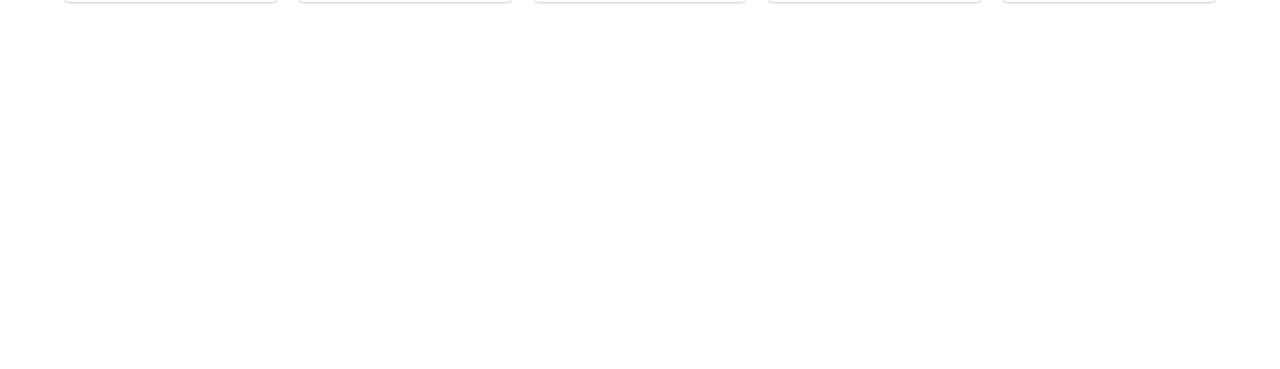
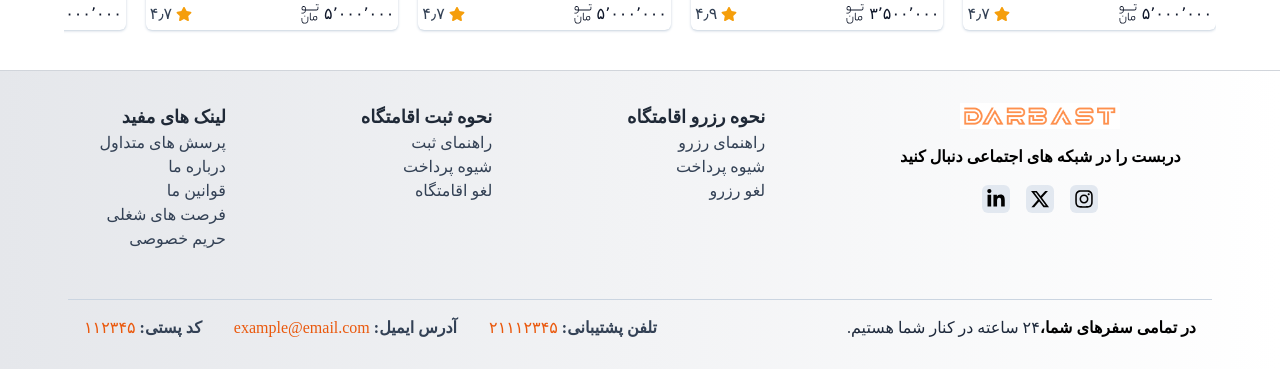
Before and after one commit to Mehran-soufi/darbast, a Next.js app: page / in a window 1280 px wide. Shown: the part 1249-1618 px from the top of the page. Before the commit the page ends 1291 px from the top, so only its background shows below. Built offline with nearby package versions, Linux system fonts and the light colour scheme; data requests are answered from the project's data file; what moment-jalaali would draw is missing.

Commit message:
create base level footer

```diff
--- a/package.json
+++ b/package.json
@@ -15,6 +15,7 @@
     "@mui/styled-engine-sc": "^6.4.3",
     "moment-jalaali": "^0.10.4",
     "next": "15.1.7",
+    "persianjs": "^0.4.0",
     "react": "^19.0.0",
     "react-datepicker2": "^3.3.13",
     "react-dom": "^19.0.0",
--- a/src/app/layout.tsx
+++ b/src/app/layout.tsx
@@ -1,6 +1,6 @@
 import type { Metadata } from "next";
 import "./globals.css";
-import Header from "@/components/header/Header";
+import Layout from "@/components/Layout";
 
 export const metadata: Metadata = {
   title: "دربست | اجاره کوتاه مدت",
@@ -14,10 +14,9 @@ export default function RootLayout({
 }>) {
   return (
     <html lang="fa">
-          <body>
-            <Header/>
-            {children}
-            </body>
+      <body>
+        <Layout>{children}</Layout>
+      </body>
     </html>
   );
 }
--- a/src/app/not-found.tsx
+++ b/src/app/not-found.tsx
@@ -1,11 +1,9 @@
-// app/404.tsx (or appropriate server-side file)
-
 export const metadata = {
   title: "دربست | 404",
   description: "صفحه پیدا نشد",
 };
 
-import Custom404 from "@/components/notFound/custom404"; // Import the client component
+import Custom404 from "@/components/notFound/custom404";
 
 export default function NotFoundPage() {
   return <Custom404 />;
--- /dev/null
+++ b/src/components/Layout.tsx
@@ -0,0 +1,19 @@
+import React from "react";
+import Header from "./header/Header";
+import Footer from "./footer/Footer";
+
+interface Ilayout {
+  children: React.ReactNode;
+}
+
+function Layout({ children }: Ilayout) {
+  return (
+    <>
+      <Header />
+      {children}
+      <Footer />
+    </>
+  );
+}
+
+export default Layout;
--- /dev/null
+++ b/src/components/footer/Footer.tsx
@@ -0,0 +1,134 @@
+import Link from "next/link";
+import React from "react";
+import logo from "../../assets/logo/logo.png";
+import { FaInstagram, FaLinkedinIn } from "react-icons/fa";
+import { FaXTwitter } from "react-icons/fa6";
+import FooterCall from "./FooterCall";
+
+const reservation = [
+  {
+    name: "راهنمای رزرو",
+  },
+  {
+    name: "شیوه پرداخت",
+  },
+  {
+    name: "لغو رزرو",
+  },
+];
+const registration = [
+  {
+    name: "راهنمای ثبت",
+  },
+  {
+    name: "شیوه پرداخت",
+  },
+  {
+    name: "لغو اقامتگاه",
+  },
+];
+const links = [
+  {
+    name: "پرسش های متداول",
+  },
+  {
+    name: "درباره ما",
+  },
+  {
+    name: "قوانین ما",
+  },
+  {
+    name: "فرصت های شغلی",
+  },
+  {
+    name: "حریم خصوصی",
+  },
+];
+const social = [
+  {
+    name: "Instagram",
+    icon: <FaInstagram />,
+  },
+  {
+    name: "X twitter",
+    icon: <FaXTwitter />,
+  },
+  {
+    name: "linkedin",
+    icon: <FaLinkedinIn />,
+  },
+];
+
+function Footer() {
+  return (
+    <footer className="w-full border-t bg-gradient-to-r from-gray-200 to-white border-gray-300">
+      <div className="w-full flex justify-around items-start p-8">
+        <div className="flex flex-col items-center">
+          <Link href="/">
+            <img
+              src={logo.src}
+              alt="darbast logo"
+              className="lg:w-40 sm:w-32 w-24"
+            />
+          </Link>
+          <p className="font-bold my-4">
+            دربست را در شبکه های اجتماعی دنبال کنید
+          </p>
+          <div className="flex justify-center items-center gap-4">
+            {social.map((item, index) => (
+              <p
+                title={item.name}
+                key={index}
+                className="text-xl cursor-pointer bg-slate-200 rounded-md p-1"
+              >
+                {item.icon}
+              </p>
+            ))}
+          </div>
+        </div>
+        <div className="flex flex-col items-start">
+          <h2 className="text-lg font-bold text-gray-800 gap-4">
+            نحوه رزرو اقامتگاه
+          </h2>
+          {reservation.map((item, index) => (
+            <p
+              key={index}
+              className="text-slate-700 transition duration-300 ease-linear hover:text-slate-800 cursor-pointer"
+            >
+              {item.name}
+            </p>
+          ))}
+        </div>
+        <div className="flex flex-col items-start">
+          <h2 className="text-lg font-bold text-gray-800 gap-4">
+            نحوه ثبت اقامتگاه
+          </h2>
+          {registration.map((item, index) => (
+            <p
+              key={index}
+              className="text-slate-700 transition duration-300 ease-linear hover:text-slate-800 cursor-pointer"
+            >
+              {item.name}
+            </p>
+          ))}
+        </div>
+        <div className="flex flex-col items-start">
+          <h2 className="text-lg font-bold text-gray-800 gap-4">
+            لینک های مفید
+          </h2>
+          {links.map((item, index) => (
+            <p
+              key={index}
+              className="text-slate-700 transition duration-300 ease-linear hover:text-slate-800 cursor-pointer"
+            >
+              {item.name}
+            </p>
+          ))}
+        </div>
+      </div>
+      <FooterCall/>
+    </footer>
+  );
+}
+
+export default Footer;
--- /dev/null
+++ b/src/components/footer/FooterCall.tsx
@@ -0,0 +1,41 @@
+"use client"
+import React from 'react'
+import { FormattedNumber, IntlProvider } from "react-intl";
+
+
+function FooterCall() {
+  return (
+    <div className="w-full p-4">
+        <div className="w-11/12 mx-auto border-t border-slate-300 flex justify-between items-center p-4">
+          <div className="flex items-center justify-start">
+            <p className="font-bold">در تمامی سفر‌های شما،</p>
+            <p className="text-slate-800"> ۲۴ ساعته در کنار شما هستیم.</p>
+          </div>
+          <div className="flex items-center justify-end gap-8">
+            <IntlProvider locale="fa" messages={{}}>
+              <div className="flex items-center gap-1">
+                <p className="font-bold text-slate-700">تلفن پشتیبانی:</p>
+                <span className="text-orange-600 cursor-pointer">
+                <FormattedNumber value={21112345} useGrouping={false} />
+                </span>
+              </div>
+              <div className="flex items-center gap-1">
+                <p className="font-bold text-slate-700">آدرس ایمیل:</p>
+                <span className="text-orange-600 cursor-pointer">
+                  example@email.com
+                </span>
+              </div>
+              <div className="flex items-center gap-1">
+                <p className="font-bold text-slate-700">کد پستی:</p>
+                <span className="text-orange-600 cursor-pointer">
+                  <FormattedNumber value={112345} useGrouping={false} />
+                </span>
+              </div>
+            </IntlProvider>
+          </div>
+        </div>
+      </div>
+  )
+}
+
+export default FooterCall
--- a/src/components/slider/Slides.tsx
+++ b/src/components/slider/Slides.tsx
@@ -18,36 +18,36 @@ interface SlidesProps {
 
 function Slides({ setSwiperRef, data }: SlidesProps) {
   return (
-    <div className="w-full my-2 flex items-center justify-center">
+    <div className="w-full  my-2 flex items-center justify-center bg-gray-00">
       <Swiper
         onSwiper={setSwiperRef}
         slidesPerView={1}
         spaceBetween={10}
         breakpoints={{
           640: {
-            slidesPerView: 2,
+            slidesPerView: 2.2,
             spaceBetween: 20,
           },
           768: {
-            slidesPerView: 2,
+            slidesPerView: 2.2,
             spaceBetween: 20,
           },
           1024: {
-            slidesPerView: 5,
+            slidesPerView: 4.3,
             spaceBetween: 20,
           },
         }}
         modules={[]}
-        className="mySwiper"
+        className="mySwiper w-full h-full"
       >
         {data.map((item) => (
           <SwiperSlide
             key={item.id}
-            className="rounded-md group overflow-hidden shadow shadow-slate-300 transition duration-500 ease-linear hover:shadow-md hover:shadow-orange-600"
+            className="h-full w-full rounded-md group overflow-hidden shadow shadow-slate-300 transition duration-500 ease-linear hover:shadow-md hover:shadow-orange-600"
           >
-            <Link href="/" className="w-full h-full overflow-hidden">
+            <Link href="/" className=" overflow-hidden">
               <div
-                className="w-full h-3/5 flex items-center justify-center overflow-hidden
+                className="w-full h-3/4 flex items-center justify-center overflow-hidden
                transform group-hover:scale-105 transition duration-500 ease-linear"
               >
                 <img
@@ -56,7 +56,7 @@ function Slides({ setSwiperRef, data }: SlidesProps) {
                   className="w-full h-full rounded-t-md"
                 />
               </div>
-              <div className="w-full h-2/5 gap-4 flex flex-col items-center justify-center">
+              <div className="w-full h-1/4 gap-4 flex flex-col items-center justify-center">
                 <div className="w-full flex justify-center p-1">
                   <h2 className="md:text-xl text-lg font-bold">{item.title}</h2>
                 </div>
```
Also changed, not shown: 1 other file (tests, documents, lock files or other folders).
